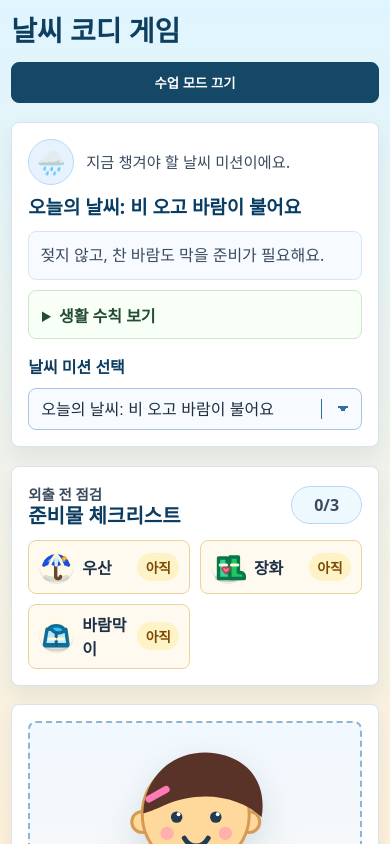
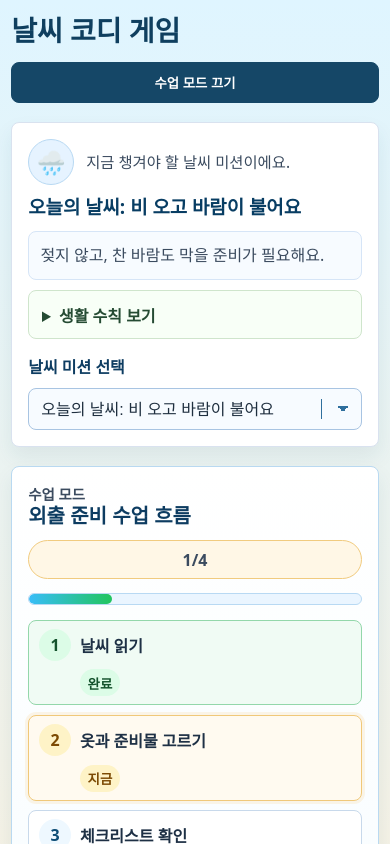
Before and after one commit to WBmaker2/weather-outfit-planner, a React (Vite) app: page / in a window 390 px wide. Both pictures are taken after a click on the button "수업 모드 켜기". Shown: the top 844 px of the page. Built offline with nearby package versions, Linux system fonts and the light colour scheme.

Commit message:
feat: add classroom lesson guide

```diff
--- a/src/App.css
+++ b/src/App.css
@@ -94,6 +94,7 @@ body {
 }
 
 .mission-panel,
+.classroom-guide,
 .mission-checklist,
 .character-stage,
 .wardrobe-panel,
@@ -217,6 +218,186 @@ body {
   outline: none;
   border-color: #2e6da2;
   background-color: #eef6ff;
+}
+
+.classroom-guide {
+  padding: 1rem;
+  display: grid;
+  gap: 0.9rem;
+  border-color: #b9d9f1;
+  background:
+    linear-gradient(180deg, #ffffff 0%, #f3fbff 100%);
+}
+
+.classroom-guide-header {
+  display: flex;
+  align-items: center;
+  justify-content: space-between;
+  gap: 0.8rem;
+}
+
+.classroom-guide-eyebrow {
+  margin: 0 0 0.2rem;
+  color: #44607d;
+  font-size: 0.9rem;
+  font-weight: 800;
+}
+
+.classroom-guide h2 {
+  margin: 0;
+  color: #0d3c61;
+  font-size: 1.25rem;
+  line-height: 1.2;
+}
+
+.classroom-guide-count {
+  margin: 0;
+  min-width: 4.4rem;
+  min-height: 2.4rem;
+  border-radius: 999px;
+  background: #fff7e6;
+  border: 1px solid #f1cb7f;
+  color: #7a4a04;
+  display: inline-flex;
+  align-items: center;
+  justify-content: center;
+  font-weight: 900;
+}
+
+.classroom-progress {
+  width: 100%;
+  height: 0.75rem;
+  border: 1px solid #b8d9f3;
+  border-radius: 999px;
+  background: #eaf5ff;
+  overflow: hidden;
+}
+
+.classroom-progress-fill {
+  display: block;
+  height: 100%;
+  border-radius: inherit;
+  background: linear-gradient(90deg, #38bdf8 0%, #22c55e 100%);
+  transition: width 180ms ease-out;
+}
+
+.classroom-steps {
+  list-style: none;
+  margin: 0;
+  padding: 0;
+  display: grid;
+  grid-template-columns: repeat(auto-fit, minmax(180px, 1fr));
+  gap: 0.6rem;
+}
+
+.classroom-step {
+  min-height: 3.25rem;
+  display: grid;
+  grid-template-columns: 2rem minmax(0, 1fr) auto;
+  align-items: center;
+  gap: 0.55rem;
+  border: 1px solid #c8d9eb;
+  border-radius: 8px;
+  background: #ffffff;
+  padding: 0.5rem 0.62rem;
+}
+
+.classroom-step-number {
+  width: 2rem;
+  height: 2rem;
+  border-radius: 999px;
+  background: #eef8ff;
+  color: #0d4d76;
+  display: inline-grid;
+  place-items: center;
+  font-weight: 900;
+}
+
+.classroom-step-label {
+  color: #1e3045;
+  font-weight: 800;
+  min-width: 0;
+}
+
+.classroom-step-status {
+  border-radius: 999px;
+  padding: 0.22rem 0.48rem;
+  color: #17405f;
+  background: #eaf5ff;
+  font-size: 0.84rem;
+  font-weight: 900;
+}
+
+.classroom-step.is-complete {
+  background: #f0fbf4;
+  border-color: #93d7aa;
+}
+
+.classroom-step.is-complete .classroom-step-number,
+.classroom-step.is-complete .classroom-step-status {
+  color: #14532d;
+  background: #dcfce7;
+}
+
+.classroom-step.is-active {
+  background: #fffaf0;
+  border-color: #f0c879;
+  box-shadow: 0 0 0 3px rgb(240 200 121 / 18%);
+}
+
+.classroom-step.is-active .classroom-step-number,
+.classroom-step.is-active .classroom-step-status {
+  color: #7c4a03;
+  background: #fef3c7;
+}
+
+.discussion-cards {
+  display: grid;
+  gap: 0.65rem;
+}
+
+.discussion-cards h3 {
+  margin: 0;
+  color: #0d3c61;
+  font-size: 1.08rem;
+  line-height: 1.2;
+}
+
+.discussion-card-grid {
+  display: grid;
+  grid-template-columns: repeat(auto-fit, minmax(220px, 1fr));
+  gap: 0.6rem;
+}
+
+.discussion-card {
+  min-height: 5rem;
+  border: 1px solid #cfe5cc;
+  border-radius: 8px;
+  background: #f8fff7;
+  padding: 0.72rem;
+  display: grid;
+  grid-template-columns: auto minmax(0, 1fr);
+  align-items: start;
+  gap: 0.58rem;
+}
+
+.discussion-card-number {
+  width: 2.25rem;
+  height: 2.25rem;
+  border-radius: 999px;
+  background: #dcfce7;
+  color: #14532d;
+  display: inline-grid;
+  place-items: center;
+  font-size: 0.82rem;
+  font-weight: 900;
+}
+
+.discussion-card p {
+  margin: 0;
+  color: #294b36;
+  font-weight: 800;
+  line-height: 1.45;
 }
 
 .mission-checklist {
@@ -1237,6 +1418,7 @@ body {
   }
 
   .mission-panel,
+  .classroom-guide,
   .mission-checklist,
   .character-stage,
   .wardrobe-panel,
@@ -1258,6 +1440,26 @@ body {
   .mission-title {
     font-size: 1.18rem;
     line-height: 1.35;
+  }
+
+  .classroom-guide-header,
+  .mission-checklist-header {
+    align-items: flex-start;
+    flex-direction: column;
+  }
+
+  .classroom-guide-count,
+  .mission-checklist-count {
+    min-width: 100%;
+  }
+
+  .classroom-step {
+    grid-template-columns: 2rem minmax(0, 1fr);
+  }
+
+  .classroom-step-status {
+    grid-column: 2;
+    justify-self: start;
   }
 
   .character-area {
@@ -1300,4 +1502,8 @@ body {
   .character-layer {
     animation: none;
   }
+
+  .classroom-progress-fill {
+    transition: none;
+  }
 }
--- a/src/App.tsx
+++ b/src/App.tsx
@@ -8,6 +8,7 @@ import {
   getMissionChecklist,
 } from "./game/weatherOutfit";
 import CharacterStage from "./components/CharacterStage";
+import ClassroomGuide from "./components/ClassroomGuide";
 import FeedbackDialog from "./components/FeedbackDialog";
 import MissionChecklist from "./components/MissionChecklist";
 import MissionPanel from "./components/MissionPanel";
@@ -108,6 +109,14 @@ function App() {
         activeMissionId={activeMissionId}
         onMissionChange={changeMission}
       />
+      {isClassroomMode ? (
+        <ClassroomGuide
+          mission={activeMission}
+          checklist={missionChecklist}
+          selectedItemCount={wornItemIds.length}
+          score={score}
+        />
+      ) : null}
       <MissionChecklist checklist={missionChecklist} />
 
       <section className="game-layout">
--- /dev/null
+++ b/src/components/ClassroomGuide.tsx
@@ -0,0 +1,114 @@
+import type { MissionChecklist, OutfitScore, WeatherMission } from '../game/weatherOutfit'
+
+type LessonStepStatus = 'complete' | 'active' | 'upcoming'
+
+type LessonStep = {
+  id: string
+  label: string
+  status: LessonStepStatus
+}
+
+type ClassroomGuideProps = {
+  mission: WeatherMission
+  checklist: MissionChecklist
+  selectedItemCount: number
+  score: OutfitScore | null
+}
+
+function getLessonSteps({
+  checklist,
+  selectedItemCount,
+  score,
+}: Pick<ClassroomGuideProps, 'checklist' | 'selectedItemCount' | 'score'>): LessonStep[] {
+  const hasSelectedItems = selectedItemCount > 0
+  const isChecklistReady =
+    checklist.requiredItems.every((item) => item.status === 'complete') &&
+    checklist.unsuitableItems.length === 0
+  const hasPassedOuting = score?.passed === true
+
+  return [
+    { id: 'read-weather', label: '날씨 읽기', status: 'complete' },
+    {
+      id: 'choose-outfit',
+      label: '옷과 준비물 고르기',
+      status: hasSelectedItems ? 'complete' : 'active',
+    },
+    {
+      id: 'check-list',
+      label: '체크리스트 확인',
+      status: isChecklistReady ? 'complete' : hasSelectedItems ? 'active' : 'upcoming',
+    },
+    {
+      id: 'go-out',
+      label: '외출하기',
+      status: hasPassedOuting ? 'complete' : isChecklistReady ? 'active' : 'upcoming',
+    },
+  ]
+}
+
+function getProgressValue(steps: LessonStep[]) {
+  return steps.filter((step) => step.status === 'complete').length
+}
+
+export default function ClassroomGuide({
+  mission,
+  checklist,
+  selectedItemCount,
+  score,
+}: ClassroomGuideProps) {
+  const steps = getLessonSteps({ checklist, selectedItemCount, score })
+  const progressValue = getProgressValue(steps)
+  const progressPercent = (progressValue / steps.length) * 100
+
+  return (
+    <section className="classroom-guide" aria-labelledby="classroom-guide-title">
+      <div className="classroom-guide-header">
+        <div>
+          <p className="classroom-guide-eyebrow">수업 모드</p>
+          <h2 id="classroom-guide-title">외출 준비 수업 흐름</h2>
+        </div>
+        <p className="classroom-guide-count" aria-label={`수업 흐름 ${progressValue}단계 완료, 전체 ${steps.length}단계`}>
+          {progressValue}/{steps.length}
+        </p>
+      </div>
+
+      <div
+        className="classroom-progress"
+        role="progressbar"
+        aria-label="수업 흐름 진행률"
+        aria-valuemin={0}
+        aria-valuemax={steps.length}
+        aria-valuenow={progressValue}
+      >
+        <span className="classroom-progress-fill" style={{ width: `${progressPercent}%` }} />
+      </div>
+
+      <ol className="classroom-steps" aria-label="수업 단계">
+        {steps.map((step, index) => (
+          <li
+            key={step.id}
+            className={`classroom-step is-${step.status}`}
+          >
+            <span className="classroom-step-number" aria-hidden="true">{index + 1}</span>
+            <span className="classroom-step-label">{step.label}</span>
+            <span className="classroom-step-status">
+              {step.status === 'complete' ? '완료' : step.status === 'active' ? '지금' : '다음'}
+            </span>
+          </li>
+        ))}
+      </ol>
+
+      <div className="discussion-cards" aria-labelledby="discussion-card-title">
+        <h3 id="discussion-card-title">학생 발표 질문</h3>
+        <div className="discussion-card-grid">
+          {mission.discussionQuestions.map((question, index) => (
+            <article className="discussion-card" key={question}>
+              <span className="discussion-card-number" aria-hidden="true">Q{index + 1}</span>
+              <p>{question}</p>
+            </article>
+          ))}
+        </div>
+      </div>
+    </section>
+  )
+}
--- a/src/game/weatherOutfit.ts
+++ b/src/game/weatherOutfit.ts
@@ -11,6 +11,7 @@ export type WeatherMission = {
   description: string
   lessonRule: string
   teacherPrompt: string
+  discussionQuestions: string[]
   weatherIcon: string
   requiredItemIds: string[]
   unsuitableItemIds: string[]
@@ -58,6 +59,11 @@ export const missions: WeatherMission[] = [
     description: '젖지 않고, 찬 바람도 막을 준비가 필요해요.',
     lessonRule: '비 오는 날에는 발과 몸이 젖지 않도록 우산, 장화, 바람막이를 챙겨요.',
     teacherPrompt: '비와 바람이 함께 있으면 어떤 준비가 더 필요할까요?',
+    discussionQuestions: [
+      '우산과 장화는 각각 어떤 불편함을 막아줄까요?',
+      '바람이 부는 날 바람막이가 필요한 까닭을 말해볼까요?',
+      '비 오는 날 샌들을 신으면 어떤 일이 생길까요?',
+    ],
     weatherIcon: '🌧️',
     requiredItemIds: ['umbrella', 'rain-boots', 'windbreaker'],
     unsuitableItemIds: ['sandals', 'short-sleeve'],
@@ -68,6 +74,11 @@ export const missions: WeatherMission[] = [
     description: '시원하게 입고, 햇볕과 갈증을 조심해요.',
     lessonRule: '햇볕이 강한 날에는 모자로 눈을 보호하고 물병으로 수분을 챙겨요.',
     teacherPrompt: '더운 날 오래 밖에 있으면 우리 몸에 어떤 변화가 생길까요?',
+    discussionQuestions: [
+      '햇볕이 강한 날 모자는 우리 몸을 어떻게 도와줄까요?',
+      '물병을 챙기지 않으면 어떤 불편함이 생길까요?',
+      '더운 날 패딩과 목도리가 어울리지 않는 까닭은 무엇일까요?',
+    ],
     weatherIcon: '☀️',
     requiredItemIds: ['cap', 'short-sleeve', 'water-bottle'],
     unsuitableItemIds: ['padded-coat', 'scarf', 'gloves'],
@@ -78,6 +89,11 @@ export const missions: WeatherMission[] = [
     description: '몸을 따뜻하게 지키고, 손과 목도 챙겨요.',
     lessonRule: '눈 오고 추운 날에는 몸, 목, 손을 따뜻하게 감싸요.',
     teacherPrompt: '추운 날 우리 몸을 따뜻하게 지키는 방법을 말해볼까요?',
+    discussionQuestions: [
+      '추운 날 패딩은 몸을 어떻게 보호해줄까요?',
+      '목도리와 장갑 중 오늘 가장 먼저 챙기고 싶은 것은 무엇인가요?',
+      '눈 오는 날 반팔을 입으면 어떤 점이 불편할까요?',
+    ],
     weatherIcon: '❄️',
     requiredItemIds: ['padded-coat', 'scarf', 'gloves'],
     unsuitableItemIds: ['sandals', 'short-sleeve'],
@@ -88,6 +104,11 @@ export const missions: WeatherMission[] = [
     description: '얇은 겉옷과 마스크로 건강하게 나가요.',
     lessonRule: '봄바람과 먼지가 있는 날에는 얇은 겉옷과 마스크로 몸을 지켜요.',
     teacherPrompt: '먼지가 많은 날 숨쉬기와 옷차림은 어떻게 준비하면 좋을까요?',
+    discussionQuestions: [
+      '먼지가 많은 날 마스크는 왜 도움이 될까요?',
+      '봄바람이 불 때 얇은 겉옷을 챙기는 까닭은 무엇일까요?',
+      '패딩은 왜 오늘 날씨에는 너무 답답할 수 있을까요?',
+    ],
     weatherIcon: '🌬️',
     requiredItemIds: ['light-jacket', 'mask'],
     unsuitableItemIds: ['padded-coat'],
```
Also changed, not shown: 4 other files (tests, documents, lock files or other folders).
